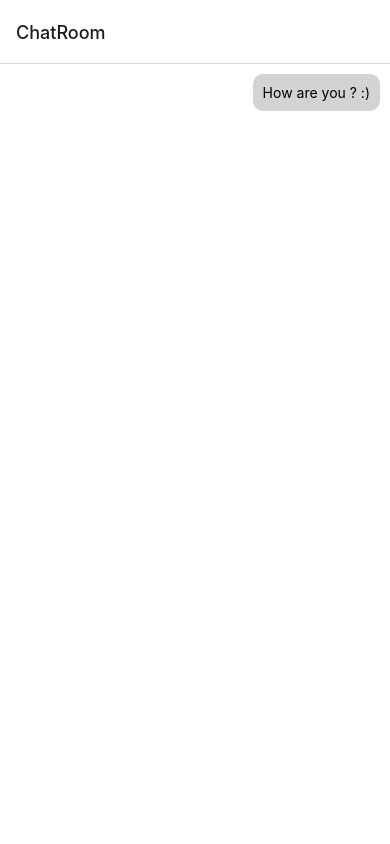
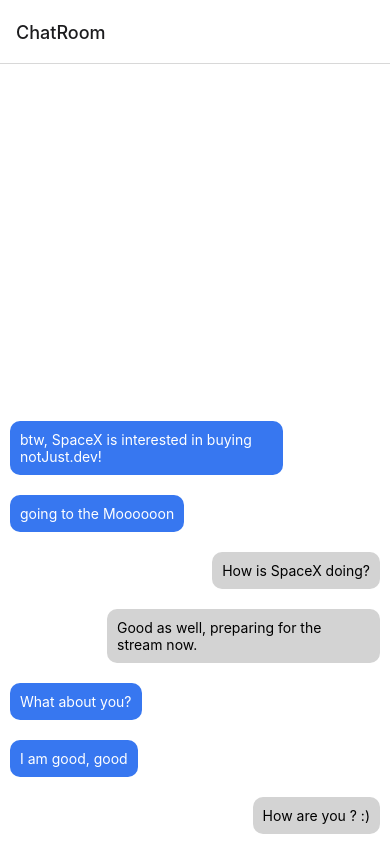
Before and after one commit to AFutureDev/Chat-application, a React Native app: screen /ChatRoom in a window 390 px wide. Built offline with nearby package versions, Linux system fonts and the light colour scheme.

Commit message:
Used FlatList to get all messages from data

```diff
--- a/src/components/Message/index.js
+++ b/src/components/Message/index.js
@@ -14,10 +14,7 @@ const index = ({message}) => {
     <View
       style={[
         styles.container,
-        {
-          backgroundColor: isMe ? grey : blue,
-          marginLeft: isMe ? 'auto' : 10,
-        },
+        isMe ? styles.rightContainer : styles.leftContainer,
       ]}>
       <Text style={{color: isMe ? '#000' : '#fff'}}>{message.content}</Text>
     </View>
--- a/src/components/Message/styles.js
+++ b/src/components/Message/styles.js
@@ -2,12 +2,21 @@ import {StyleSheet} from 'react-native';
 
 const styles = StyleSheet.create({
   container: {
-    backgroundColor: '#3777f0',
     padding: 10,
     margin: 10,
     borderRadius: 10,
     maxWidth: '70%',
   },
+  leftContainer: {
+    backgroundColor: '#3777f0',
+    marginLeft: 10,
+    marginRight: 'auto',
+  },
+  rightContainer: {
+    backgroundColor: 'lightgrey',
+    marginLeft: 'auto',
+    marginRight: 10,
+  },
 });
 
 export default styles;
--- a/src/screens/ChatRoomScreen/index.js
+++ b/src/screens/ChatRoomScreen/index.js
@@ -1,5 +1,5 @@
 import React from 'react';
-import {View, Text} from 'react-native';
+import {View, Text, FlatList} from 'react-native';
 import Message from '../../components/Message/index';
 import chatRoomData from '../../../assets/data/Chats';
 import styles from './styles';
@@ -7,7 +7,11 @@ import styles from './styles';
 const ChatRoomScreen = () => {
   return (
     <View style={styles.page}>
-      <Message message={chatRoomData.messages[0]} />
+      <FlatList
+        data={chatRoomData.messages}
+        renderItem={({item}) => <Message message={item} />}
+        inverted
+      />
     </View>
   );
 };
```
